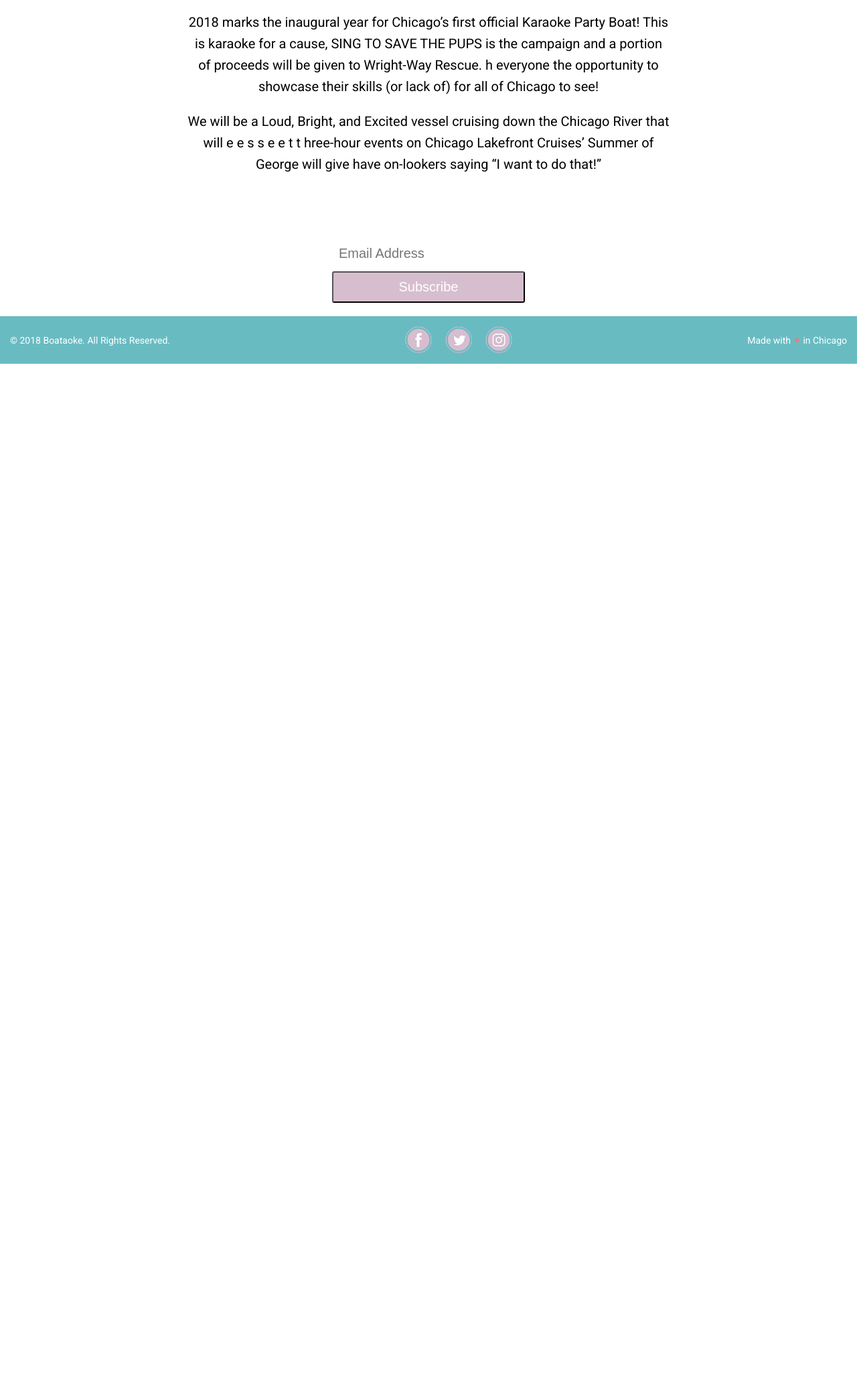
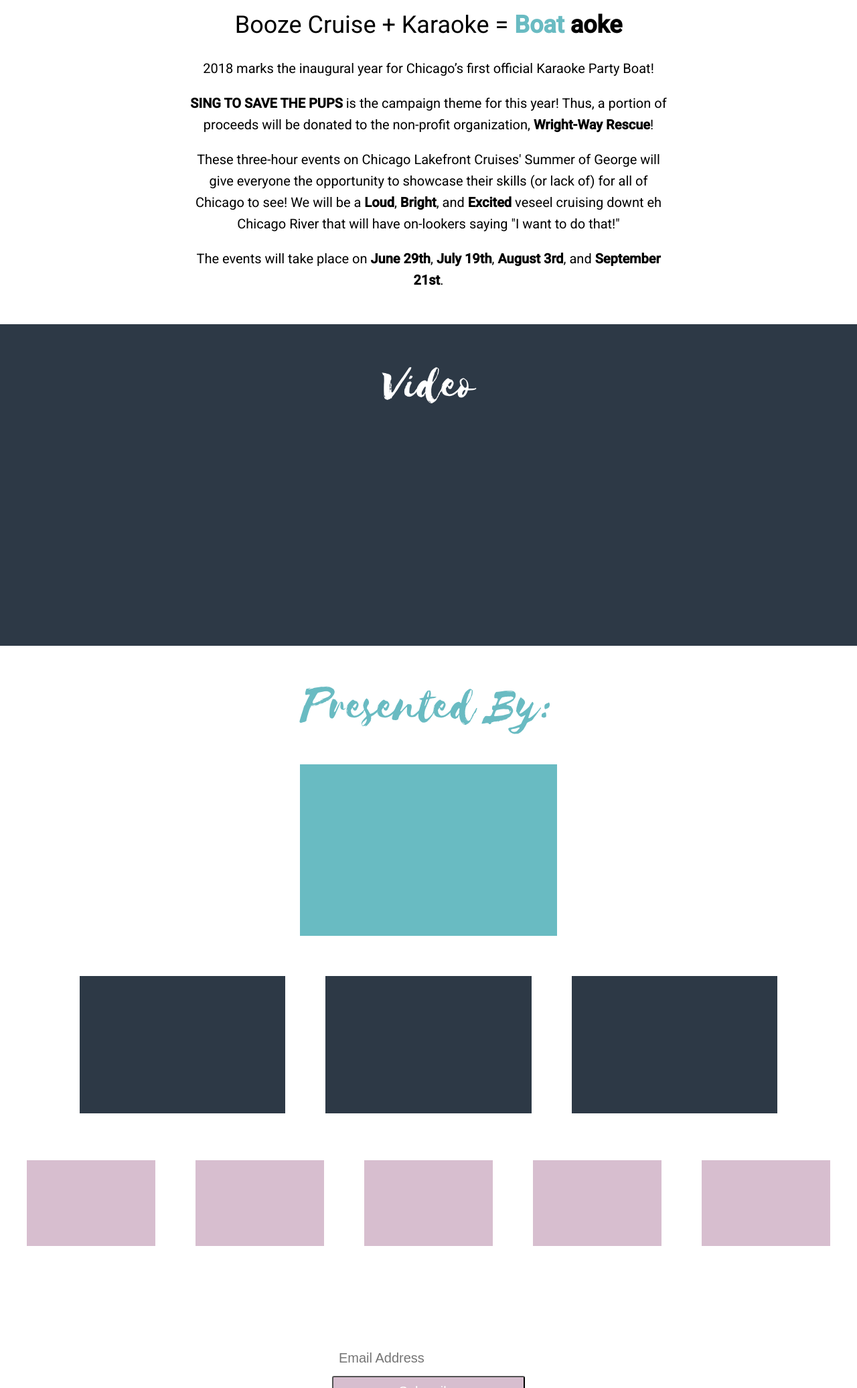
Before and after one commit to jamesonamadeus/boataoke, a website: page src/index.html in a window 1280 px wide. Shown: the part 728-2800 px from the top of the page at 67% size. Before the commit the page ends 1271 px from the top, so only its background shows below. Drawn offline with Linux system fonts and the light colour scheme; files whose address does not match are found by name.

Commit message:
update to the video & sponsors

```diff
--- a/src/css/scss/base/_config.scss
+++ b/src/css/scss/base/_config.scss
@@ -47,7 +47,7 @@
 $style-5: #67beb2;
 
 // Project color variables
-$primary-color: $blue;
+$primary-color: $style-1;
 $secondary-color: $teal;
 $tertiary-color: $tang;
 
--- a/src/css/scss/segments/_home-info.scss
+++ b/src/css/scss/segments/_home-info.scss
@@ -1,13 +1,17 @@
 .home-info {
 	min-height: 420px;
-	padding: 20px;
+	padding: 30px 20px;
 	text-align: center;
 	width: 100%;
 
 	&-header {
-		@include font-size(62);
-		font-family: $font-secondary;
+		@include font-size(76);
+		font-family: $font-secondary !important;
 		color: $style-1;
+	}
+
+	&-subheader {
+		@include font-size(36);
 	}
 
 	&-content {
--- /dev/null
+++ b/src/css/scss/segments/_home-sponsors.scss
@@ -0,0 +1,58 @@
+.home-sponsors {
+	padding: 30px 20px;
+	text-align: center;
+
+	&-header {
+		@include font-size(76);
+		font-family: $font-secondary !important;
+		color: $style-1;
+	}
+
+	&-tier1 {
+		@include transition(all 0.5s ease);
+		@include flexbox(flex);
+		@include justify-content(center);
+		@include align-items(flex-start);
+		margin: 20px auto 50px;
+		width: 100%;
+
+		&-box {
+			background: $style-1;
+			min-height: 20vw;
+			margin: 0 30px;
+			min-width: 30vw;
+		}
+	}
+
+	&-tier2 {
+		@include transition(all 0.5s ease);
+		@include flexbox(flex);
+		@include justify-content(center);
+		@include align-items(flex-start);
+		margin: 20px auto 50px;
+		width: 100%;
+
+		&-box {
+			background: $style-2;
+			min-height: 16vw;
+			margin: 10px 30px;
+			min-width: 24vw;
+		}
+	}
+
+	&-tier3 {
+		@include transition(all 0.5s ease);
+		@include flexbox(flex);
+		@include justify-content(center);
+		@include align-items(flex-start);
+		margin: 20px auto 50px;
+		width: 100%;
+
+		&-box {
+			background: $style-3;
+			min-height: 10vw;
+			margin: 10px 30px;
+			min-width: 15vw;
+		}
+	}
+}
--- /dev/null
+++ b/src/css/scss/segments/_home-video.scss
@@ -0,0 +1,13 @@
+.home-video {
+	background: $style-2;
+	color: $white;
+	min-height: 480px;
+	padding: 30px 20px;
+	text-align: center;
+
+	&-header {
+		@include font-size(76);
+		font-family: $font-secondary !important;
+		color: $white;
+	}
+}
--- a/src/css/scss/segments/_master.scss
+++ b/src/css/scss/segments/_master.scss
@@ -1,3 +1,5 @@
 @import '_header.scss';
 @import '_footer.scss';
 @import '_home-info';
+@import '_home-sponsors';
+@import '_home-video';
--- a/src/index.html
+++ b/src/index.html
@@ -78,19 +78,56 @@
             <button class="btn hero-cta">Buy Tickets Now</button>
         </div>
         <div class="home-info">
-            <p class="home-info-header">Let it begin!</p>
+            <h3 class="home-info-header">Let it begin!</h3>
             <p class="home-info-subheader">Booze Cruise + Karaoke =
-                <span class="colored">Boat</span>
+                <span class="colored bold">Boat</span>
                 <span class="bold">aoke</span>
             </p>
-            <p class="home-info-content">2018 marks the inaugural year for Chicago’s first official Karaoke Party Boat! This is karaoke for a cause, SING
-                TO SAVE THE PUPS is the campaign and a portion of proceeds will be given to Wright-Way Rescue. h everyone
-                the opportunity to showcase their skills (or lack of) for all of Chicago to see!
+            <p class="home-info-content">2018 marks the inaugural year for Chicago’s first official Karaoke Party Boat!
             </p>
             <p class="home-info-content">
-                We will be a Loud, Bright, and Excited vessel cruising down the Chicago River that will e e s s e e t t hree-hour events
-                on Chicago Lakefront Cruises’ Summer of George will give have on-lookers saying “I want to do that!”
+                <span class="bold">SING TO SAVE THE PUPS</span> is the campaign theme for this year! Thus, a portion of proceeds will be donated
+                to the non-profit organization,
+                <span class="bold">Wright-Way Rescue</span>!
             </p>
+
+            <p class="home-info-content">These three-hour events on Chicago Lakefront Cruises'
+                <span class="italicized">Summer of George</span> will give everyone the opportunity to showcase their skills (or lack of) for all
+                of Chicago to see! We will be a
+                <span class="bold">Loud</span>,
+                <span class="bold">Bright</span>, and
+                <span class="bold">Excited</span> veseel cruising downt eh Chicago River that will have on-lookers saying "I want to do that!"
+            </p>
+            <p class="home-info-content">
+                The events will take place on
+                <span class="bold">June 29th</span>,
+                <span class="bold">July 19th</span>,
+                <span class="bold">August 3rd</span>, and
+                <span class="bold">September 21st</span>.
+            </p>
+        </div>
+        <div class="home-video">
+            <h3 class="home-video-header">Video</h3>
+        </div>
+        <div class="home-sponsors">
+            <h3 class="home-sponsors-header">Presented By:</h3>
+            <div class="home-sponsors-tier1">
+                <div class="home-sponsors-tier1-box"></div>
+            </div>
+
+            <div class="home-sponsors-tier2">
+                <div class="home-sponsors-tier2-box"></div>
+                <div class="home-sponsors-tier2-box"></div>
+                <div class="home-sponsors-tier2-box"></div>
+            </div>
+
+            <div class="home-sponsors-tier3">
+                <div class="home-sponsors-tier3-box"></div>
+                <div class="home-sponsors-tier3-box"></div>
+                <div class="home-sponsors-tier3-box"></div>
+                <div class="home-sponsors-tier3-box"></div>
+                <div class="home-sponsors-tier3-box"></div>
+            </div>
         </div>
 
 
```
Also changed, not shown: src/css/main.css.
